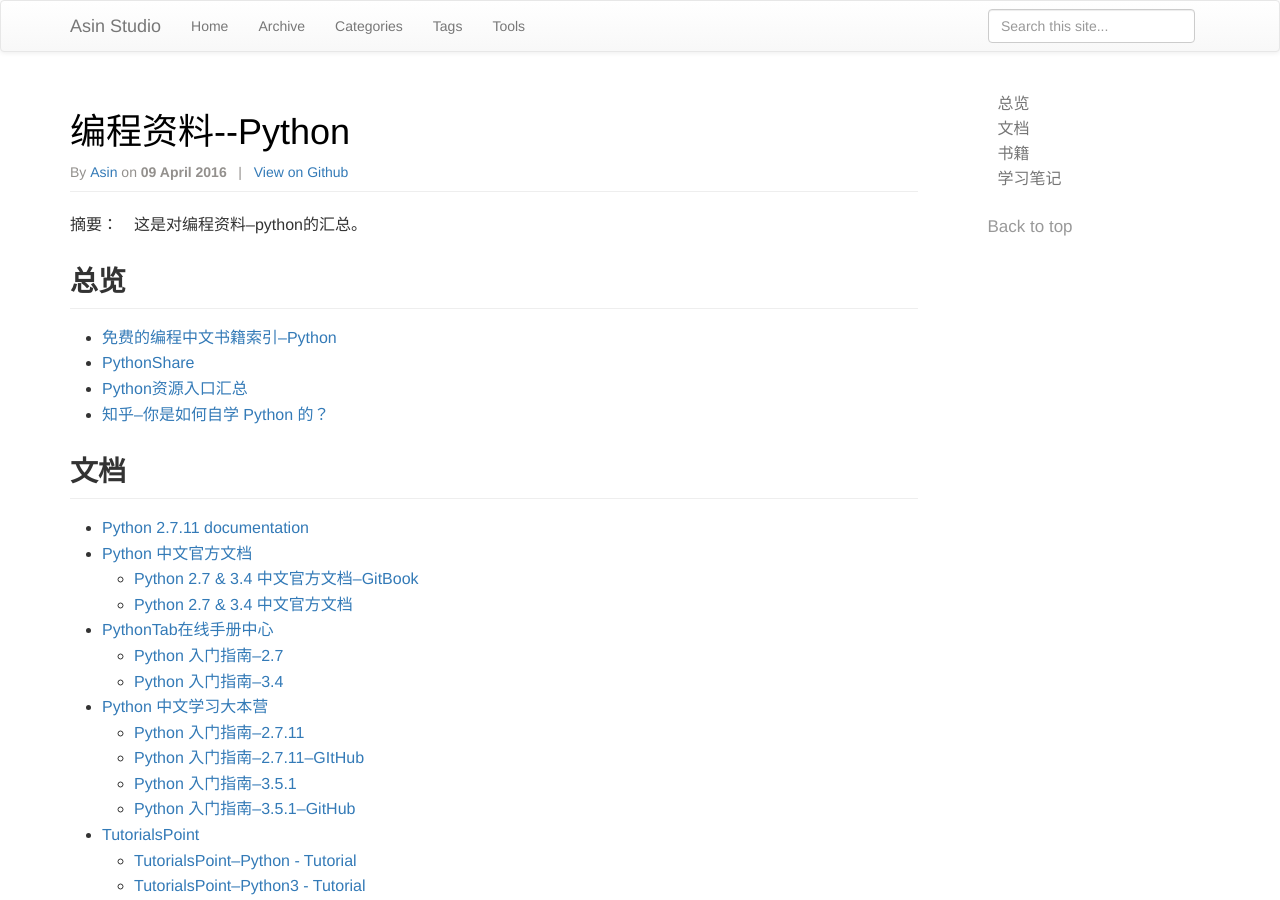
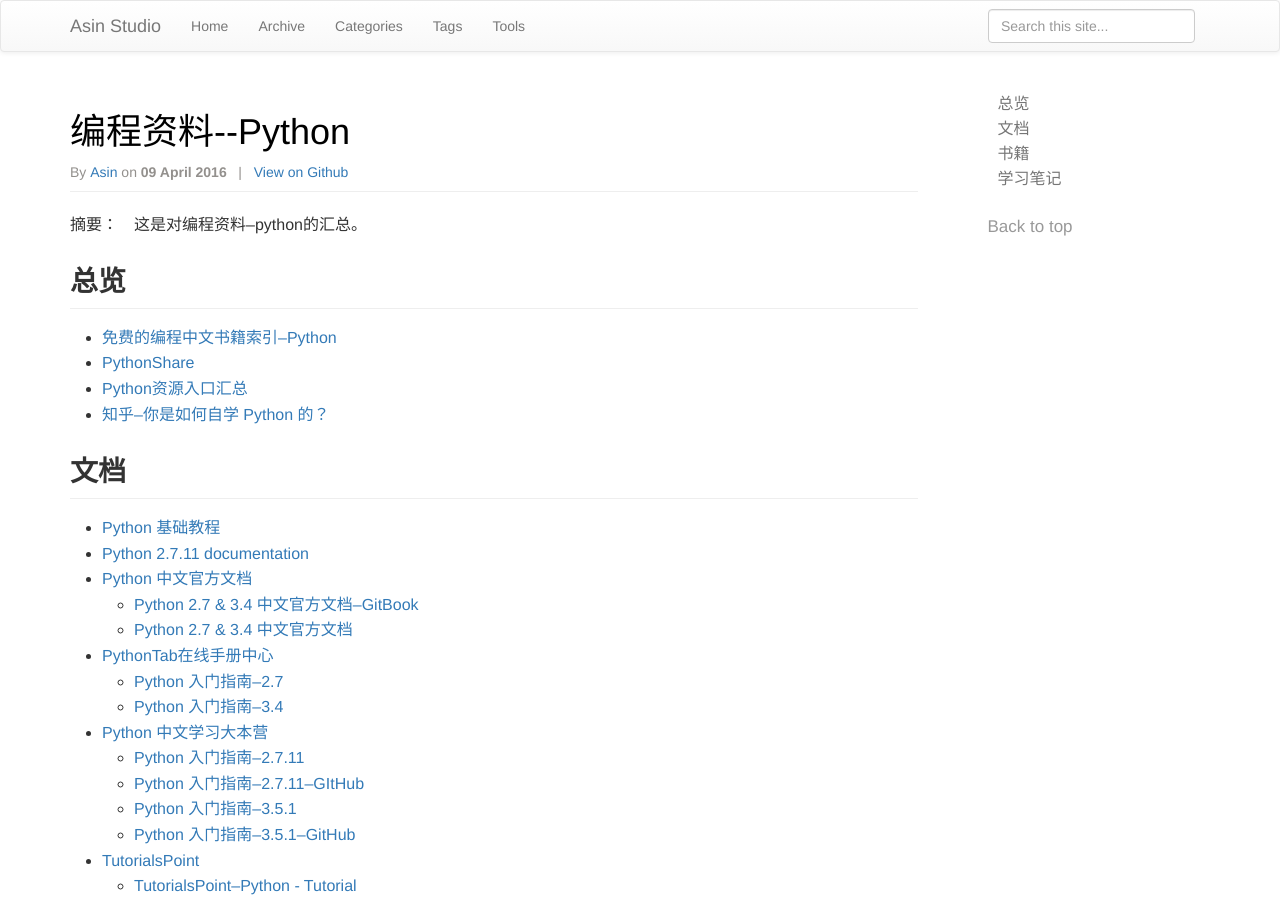
Before and after one commit to asin929/asin929.github.io, a Jekyll site: the page built from _posts/Program-Document/2016-4-9-编程资料--Python.md, in a window 1280 px wide and 900 px high. Built offline with Jekyll 4.4.1, drawn with Linux system fonts in a browser that asks for light colours; comment, search, counter and statistics services are not loaded.

Commit message:
Update 2016-4-9-编程资料--Python.md

```diff
--- a/_posts/Program-Document/2016-4-9-编程资料--Python.md
+++ b/_posts/Program-Document/2016-4-9-编程资料--Python.md
@@ -21,6 +21,7 @@ tags : [program, document, python]
 
 
 ## 文档
++ [Python 基础教程](http://www.runoob.com/python/python-tutorial.html)
 + [Python 2.7.11 documentation](https://docs.python.org/2/index.html)
 + [Python 中文官方文档](http://python.usyiyi.cn/)
     + [Python 2.7 & 3.4 中文官方文档--GitBook ](https://www.gitbook.com/book/wizardforcel/python-doc-27-34/details)
```
